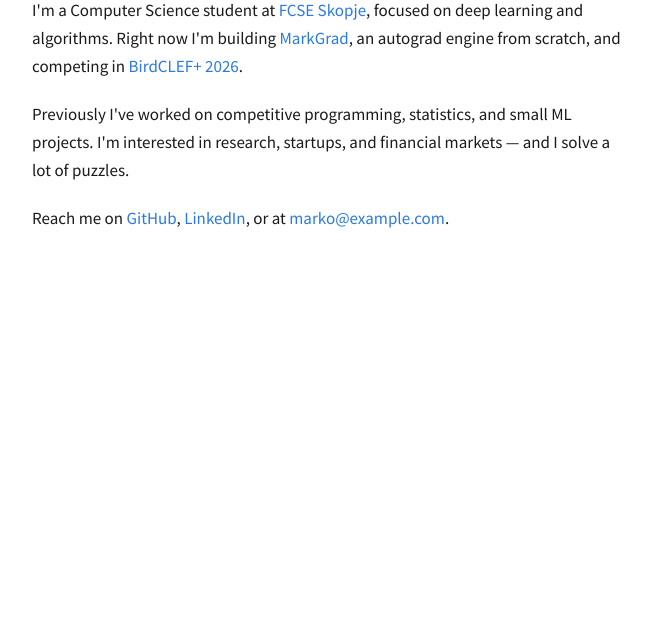
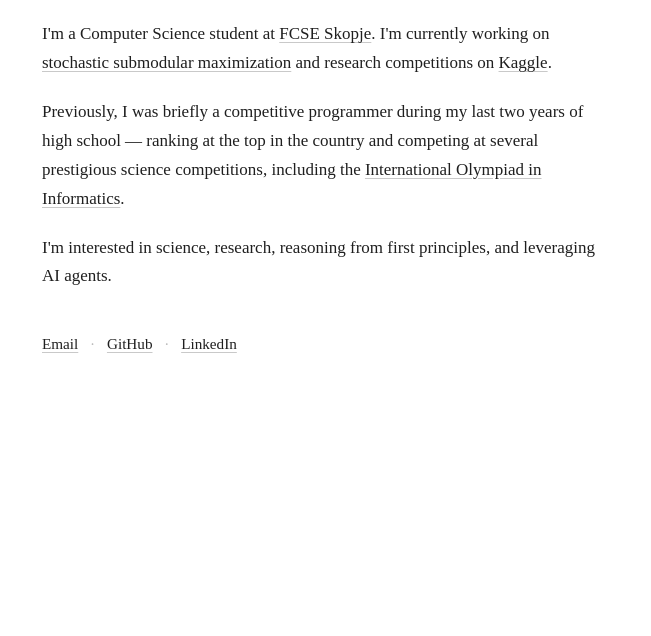
Before and after one commit to petrovmarko/petrovmarko.github.io, an Astro site: page / in a window 1280 px wide. Shown: the part 164-800 px from the top of the page, without its empty margins (312-963 px from the left). Built offline with nearby package versions, Linux system fonts and the light colour scheme; Astro itself is replaced by a stand-in of ours.

Commit message:
Update bio content and refine typography

```diff
--- a/src/pages/index.astro
+++ b/src/pages/index.astro
@@ -7,42 +7,81 @@ import Layout from '../layouts/Layout.astro';
     <h1>Marko Petrov</h1>
 
     <p>
-      I'm a Computer Science student at <a href="https://www.finki.ukim.mk/en">FCSE Skopje</a>,
-      focused on deep learning and algorithms. Right now I'm building
-      <a href="https://github.com/petrovmarko/MarkGrad">MarkGrad</a>, an autograd engine from
-      scratch, and competing in
-      <a href="https://www.kaggle.com/competitions/birdclef-2026/overview">BirdCLEF+ 2026</a>.
+      I'm a Computer Science student at <a href="https://www.finki.ukim.mk/en">FCSE Skopje</a>.
+      I'm currently working on
+      <a href="https://en.wikipedia.org/wiki/Submodular_set_function">stochastic submodular maximization</a>
+      and research competitions on
+      <a href="https://www.kaggle.com/">Kaggle</a>.
     </p>
 
     <p>
-      Previously I've worked on competitive programming, statistics, and small ML projects.
-      I'm interested in research, startups, and financial markets — and I solve a lot of puzzles.
+      Previously, I was briefly a competitive programmer during my last two years of high school —
+      ranking at the top in the country and competing at several prestigious science competitions,
+      including the
+      <a href="https://ioinformatics.org/">International Olympiad in Informatics</a>.
     </p>
 
     <p>
-      Reach me on
-      <a href="https://github.com/petrovmarko">GitHub</a>,
-      <a href="https://mk.linkedin.com/in/marko-petrov-926637332">LinkedIn</a>,
-      or at <a href="mailto:marko@example.com">marko@example.com</a>.
+      I'm interested in science, research, reasoning from first principles, and leveraging
+      AI agents.
+    </p>
+
+    <p class="links">
+      <a href="mailto:marko.petrov.2@students.finki.ukim.mk">Email</a>
+      <span class="sep">·</span>
+      <a href="https://github.com/petrovmarko">GitHub</a>
+      <span class="sep">·</span>
+      <a href="https://mk.linkedin.com/in/marko-petrov-926637332">LinkedIn</a>
     </p>
   </main>
 </Layout>
 
 <style>
   main {
-    max-width: 640px;
+    max-width: 620px;
     margin: 0 auto;
-    padding: 6rem 1.5rem 4rem;
+    padding: 7rem 1.5rem 5rem;
+    font-family: ui-serif, "Iowan Old Style", "Apple Garamond", Baskerville,
+      "Times New Roman", Times, serif;
     font-size: 1.0625rem;
-    line-height: 1.65;
-    color: #1a1a1a;
+    line-height: 1.7;
+    color: #1f1f1f;
   }
   h1 {
-    font-size: 1.5rem;
+    font-size: 1.625rem;
     font-weight: 600;
-    margin-bottom: 1.5rem;
+    letter-spacing: -0.01em;
+    margin-bottom: 1.75rem;
+    color: #111;
   }
   p {
     margin-bottom: 1.25rem;
   }
+  :global(main a) {
+    color: #1f1f1f;
+    text-decoration: underline;
+    text-decoration-color: #c9c9c9;
+    text-underline-offset: 3px;
+    transition: text-decoration-color 0.15s ease, color 0.15s ease;
+  }
+  :global(main a:hover) {
+    color: #000;
+    text-decoration-color: #1f1f1f;
+  }
+  .links {
+    margin-top: 2.5rem;
+    font-size: 0.95rem;
+  }
+  .links .sep {
+    color: #b5b5b5;
+    margin: 0 0.5rem;
+  }
+  @media (prefers-color-scheme: dark) {
+    :global(body) { background: #111; }
+    main { color: #e6e6e6; }
+    h1 { color: #f5f5f5; }
+    :global(main a) { color: #e6e6e6; text-decoration-color: #555; }
+    :global(main a:hover) { color: #fff; text-decoration-color: #e6e6e6; }
+    .links .sep { color: #555; }
+  }
 </style>
```
